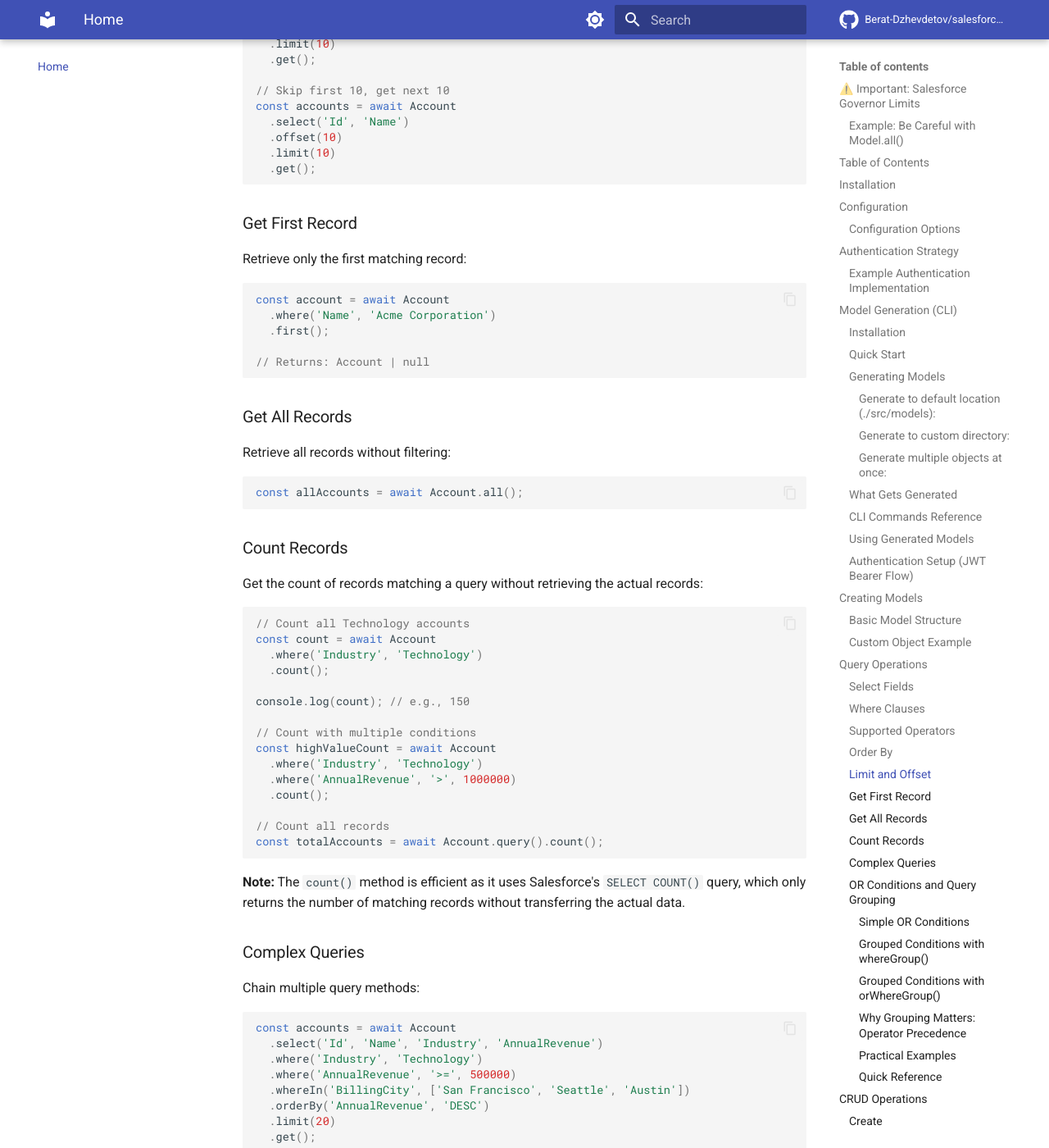
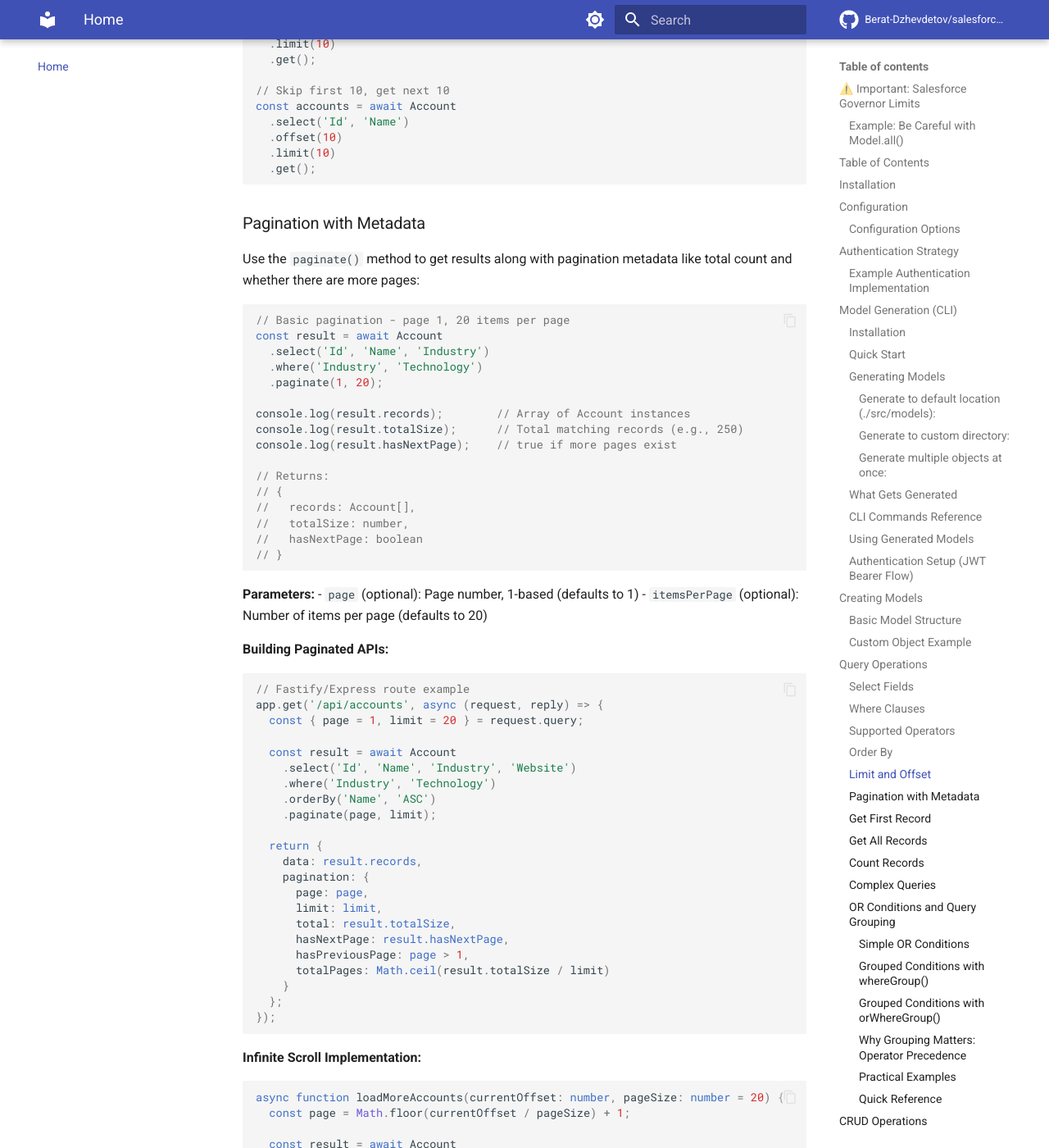
Before and after one commit to Berat-Dzhevdetov/salesforce-connector, an MkDocs documentation site: the page built from docs/index.md, in a window 1280 px wide and 1400 px high, scrolled down 13463 px. Shown: the whole window at 82% size. Built offline with MkDocs 1.6.1 and Material for MkDocs 9.7.7, drawn with Linux system fonts in a browser that asks for light colours; comment, search, counter and statistics services are not loaded; some of the changed text lies outside the part shown.

Commit message:
Add documentation for pagination

````diff
--- a/docs/index.md
+++ b/docs/index.md
@@ -628,6 +628,133 @@ const accounts = await Account
   .get();
 ```
 
+### Pagination with Metadata
+
+Use the `paginate()` method to get results along with pagination metadata like total count and whether there are more pages:
+
+```typescript
+// Basic pagination - page 1, 20 items per page
+const result = await Account
+  .select('Id', 'Name', 'Industry')
+  .where('Industry', 'Technology')
+  .paginate(1, 20);
+
+console.log(result.records);        // Array of Account instances
+console.log(result.totalSize);      // Total matching records (e.g., 250)
+console.log(result.hasNextPage);    // true if more pages exist
+
+// Returns:
+// {
+//   records: Account[],
+//   totalSize: number,
+//   hasNextPage: boolean
+// }
+```
+
+**Parameters:**
+- `page` (optional): Page number, 1-based (defaults to 1)
+- `itemsPerPage` (optional): Number of items per page (defaults to 20)
+
+**Building Paginated APIs:**
+
+```typescript
+// Fastify/Express route example
+app.get('/api/accounts', async (request, reply) => {
+  const { page = 1, limit = 20 } = request.query;
+
+  const result = await Account
+    .select('Id', 'Name', 'Industry', 'Website')
+    .where('Industry', 'Technology')
+    .orderBy('Name', 'ASC')
+    .paginate(page, limit);
+
+  return {
+    data: result.records,
+    pagination: {
+      page: page,
+      limit: limit,
+      total: result.totalSize,
+      hasNextPage: result.hasNextPage,
+      hasPreviousPage: page > 1,
+      totalPages: Math.ceil(result.totalSize / limit)
+    }
+  };
+});
+```
+
+**Infinite Scroll Implementation:**
+
+```typescript
+async function loadMoreAccounts(currentOffset: number, pageSize: number = 20) {
+  const page = Math.floor(currentOffset / pageSize) + 1;
+
+  const result = await Account
+    .select('Id', 'Name', 'Industry')
+    .orderBy('CreatedDate', 'DESC')
+    .paginate(page, pageSize);
+
+  return {
+    items: result.records,
+    hasMore: result.hasNextPage,
+    total: result.totalSize,
+    nextOffset: currentOffset + result.records.length
+  };
+}
+```
+
+**Fetching All Pages:**
+
+```typescript
+async function fetchAllPages() {
+  const pageSize = 50;
+  let currentPage = 1;
+  let allRecords: Account[] = [];
+
+  while (true) {
+    const result = await Account
+      .select('Id', 'Name', 'Industry')
+      .where('Industry', 'Technology')
+      .paginate(currentPage, pageSize);
+
+    allRecords = [...allRecords, ...result.records];
+
+    console.log(`Fetched page ${currentPage}, total so far: ${allRecords.length}/${result.totalSize}`);
+
+    if (!result.hasNextPage) {
+      break;
+    }
+
+    currentPage++;
+  }
+
+  return allRecords;
+}
+```
+
+**Comparison: `.get()` vs `.paginate()`:**
+
+```typescript
+// Using .get() - Returns only records
+const accounts = await Account
+  .select('Id', 'Name')
+  .limit(10)
+  .get();
+// Returns: Account[]
+
+// Using .paginate() - Returns records + metadata
+const result = await Account
+  .select('Id', 'Name')
+  .paginate(1, 10);
+// Returns: { records: Account[], totalSize: number, hasNextPage: boolean }
+```
+
+**Important Notes:**
+- `.paginate()` does NOT mutate the query builder - you can reuse the same query
+- Page numbers are 1-based (first page is 1, not 0)
+- `totalSize` represents the total count of matching records across all pages
+- `hasNextPage` is based on Salesforce's `done` flag for accurate pagination
+- You can still use `.where()`, `.orderBy()`, and other query methods before calling `.paginate()`
+
 ### Get First Record
 
 Retrieve only the first matching record:
````
Also changed, not shown: README.md (+11 -0 lines), 1 other file.
